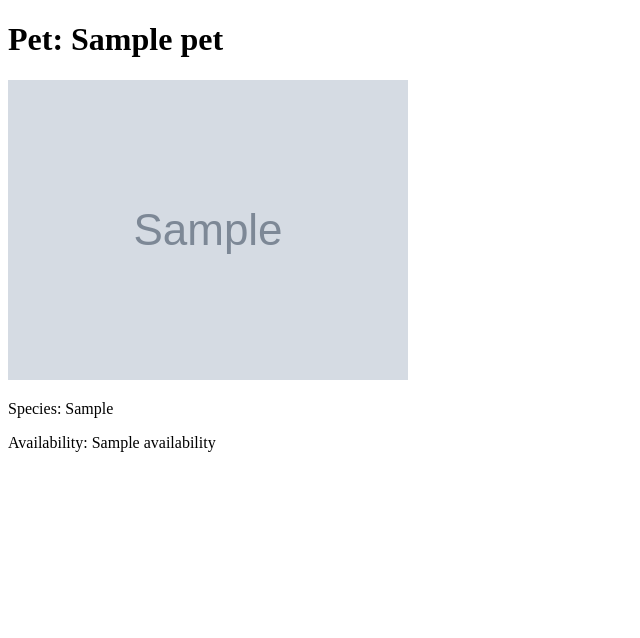
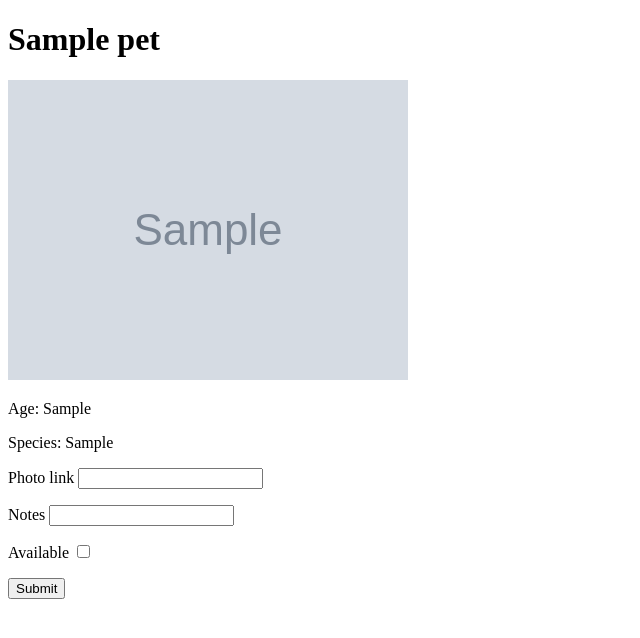
Before and after one commit to jclark1913/flask-adopt, a Flask app: template templates/pet_details.html in a window 1280 px wide. Shown: the top 638 px of the page, without its empty margins (0-640 px from the left). Run offline with Flask 2, Linux system fonts and the light colour scheme; tables that the repository leaves empty hold one stand-in row (values such as "Sample post"); the template is opened without the code that fills it: values that come from a table or form of the project are taken from there, most other values are stand-ins (such as "Sample title", 1, 10 or a date in 2020); grey boxes marked "Sample" are stand-in pictures.

Commit message:
Finish first code review

```diff
--- a/app.py
+++ b/app.py
@@ -6,7 +6,7 @@ from flask import Flask, render_template, flash, redirect
 from flask_debugtoolbar import DebugToolbarExtension
 
 from models import connect_db, Pet, db
-from forms import AddPetForm
+from forms import AddPetForm, EditPetForm
 
 app = Flask(__name__)
 
@@ -20,32 +20,37 @@ connect_db(app)
 # Having the Debug Toolbar show redirects explicitly is often useful;
 # however, if you want to turn it off, you can uncomment this line:
 #
-# app.config['DEBUG_TB_INTERCEPT_REDIRECTS'] = False
+app.config['DEBUG_TB_INTERCEPT_REDIRECTS'] = False
 
 toolbar = DebugToolbarExtension(app)
 
+
 @app.get('/')
-def homepage():
+def show_homepage():
     """Render the homepage with listing of available pets."""
+
+    #fetch database then pass into the query
 
     return render_template(
         "homepage.html",
         pets=Pet.query.all()
     )
 
+
 @app.route('/add', methods=["GET", "POST"])
-def add_pet():
-    """Pet add form, handles adding pets"""
+def handle_add_pet_form():
+    """Pet add form, handles adding pets. Collects name, species, photo url,
+    age and notes about pet.""" # Describe GET/POST request + mention redirects
 
     form = AddPetForm()
 
     if form.validate_on_submit():
         pet = Pet(
-            name = form.name.data,
-            species = form.species.data,
-            photo_url = form.photo_url.data,
-            age = form.age.data,
-            notes = form.notes.data
+            name=form.name.data,
+            species=form.species.data,
+            photo_url=form.photo_url.data,
+            age=form.age.data,
+            notes=form.notes.data
         )
 
         db.session.add(pet)
@@ -58,3 +63,25 @@ def add_pet():
             "add_pet.html",
             form=form
         )
+
+@app.route('/<int:pet_id>', methods=["GET", "POST"])
+def handle_edit_pet_form(pet_id):
+    """Displays pet details and handles edits to pet's photo, notes and
+    availability""" # Update docstring
+
+    pet = Pet.query.get_or_404(pet_id)
+    form = EditPetForm(obj=pet)
+
+    if form.validate_on_submit():
+        pet.photo_url = form.photo_url.data
+        pet.notes = form.notes.data
+        pet.available = form.available.data
+
+        db.session.commit()
+
+        flash(f"Pet updated!")
+
+        return redirect(f"/{pet_id}")
+
+    else:
+        return render_template("pet_details.html", form=form, pet=pet)
--- a/forms.py
+++ b/forms.py
@@ -1,8 +1,9 @@
 """Forms for adopt app."""
+#unused imports
+from flask_wtf import FlaskForm
+from wtforms import StringField, FloatField, SelectField, BooleanField
+from wtforms.validators import InputRequired, Optional, Email, URL, AnyOf
 
-from flask_wtf import FlaskForm
-from wtforms import StringField, FloatField, SelectField
-from wtforms.validators import InputRequired, Optional, Email, URL, AnyOf
 
 class AddPetForm(FlaskForm):
     """Form for adding pets."""
@@ -10,7 +11,7 @@ class AddPetForm(FlaskForm):
     name = StringField(
         "Name",
         validators=[InputRequired()]
-    )
+    ) # Add spacing to improve style
     species = SelectField(
         "Species",
         choices=[('dog', 'Dog'),
@@ -20,23 +21,44 @@ class AddPetForm(FlaskForm):
             'dog',
             'cat',
             'porcupine'
-        ], "We only accept dogs, cats, and porcupines! Sorry.")]
+        ], "We only accept dogs, cats, and porcupines! Sorry.")] # By default selectfield w/ enforce choices
     )
     photo_url = StringField(
         "Photo link",
         validators=[Optional(), URL()]
     )
     age = SelectField(
-                'Age',
-                choices=[('baby', 'Baby'),
-                         ('young', 'Young'),
-                         ('adult', 'Adult'),
-                         ('senior', 'Senior')],
-                validators=[AnyOf([
+        'Age',
+        choices=[('baby', 'Baby'),
+                 ('young', 'Young'),
+                 ('adult', 'Adult'),
+                 ('senior', 'Senior')],
+        validators=[AnyOf([
                     'baby',
                     'young',
                     'adult',
                     'senior'
-                ], "We only accept pets who are young, babies, adults, or seniors! Sorry.")]
-                )
-    notes = StringField("Notes")
+                    ], "We only accept pets who are young, babies, adults, or seniors! Sorry.")]
+    )
+    notes = StringField("Notes") # Add optional validator
+
+
+class EditPetForm(FlaskForm):
+    """Form for editing pets."""
+
+    photo_url = StringField(
+        "Photo link",
+        validators=[Optional(), URL()]
+    )
+
+    notes = StringField("Notes") # Add optional validator
+
+    available = BooleanField('Available')
+
+
+    # QUESTION: How to add select field that would handle booleans?
+    # available = SelectField(
+    #     "Availability",
+    #     choices=[(True, 'Available'),
+    #              (False, 'Not Available')]
+    # )
--- a/models.py
+++ b/models.py
@@ -42,7 +42,6 @@ class Pet(db.Model):
         default=""
     )
 
-    # Limit pool of choices
     age = db.Column(
         db.Text,
         nullable=False
--- a/templates/homepage.html
+++ b/templates/homepage.html
@@ -16,7 +16,7 @@
 
   {% for pet in pets %}
     <tr>
-      <td>{{ pet.name }}</td>
+      <td><a href="/{{pet.id}}">{{ pet.name }}</a></td> <!-- Add jinja logic to avoid broken images -->
       <td><img src="{{ pet.photo_url }}" width="100px" height="100px" /></td>
       <td>{{ pet.species }}</td>
       <td><strong>{{ 'Available' if pet.available else 'Not Available' }}</strong></td>
--- a/templates/pet_details.html
+++ b/templates/pet_details.html
@@ -2,9 +2,33 @@
 
 {% block content %}
 
-<h1>Pet: {{ pet.name }}</h1>
-<img src="{{ pet.photo_url }}" />
-<p>Species: {{ pet.species }} </p>
-<p>Availability: {{ availability }}</p>
+
+<h1>{{ pet.name }}</h1>
+
+<img src="{{ pet.photo_url }}"> <!--Add logic to avoid broken imgs-->
+
+<p>Age: {{ pet.age }}</p>
+
+<p>Species: {{ pet.species }}</p>
+
+<form id="add-edit-form" method="POST">
+  {{ form.hidden_tag() }} <!--add type=hidden form fields -->
+
+  {% for field in form
+         if field.widget.input_type != 'hidden' %}
+
+    <p>
+      {{ field.label }} <!-- HTML FOR LABEL -->
+      {{ field }} 		<!-- HTML FOR INPUT FIELD -->
+
+      {% for error in field.errors %}
+        {{ error }}
+      {% endfor %}
+    </p>
+
+  {% endfor %}
+
+  <button type="submit">Submit</button>
+</form>
 
 {% endblock %}
```
